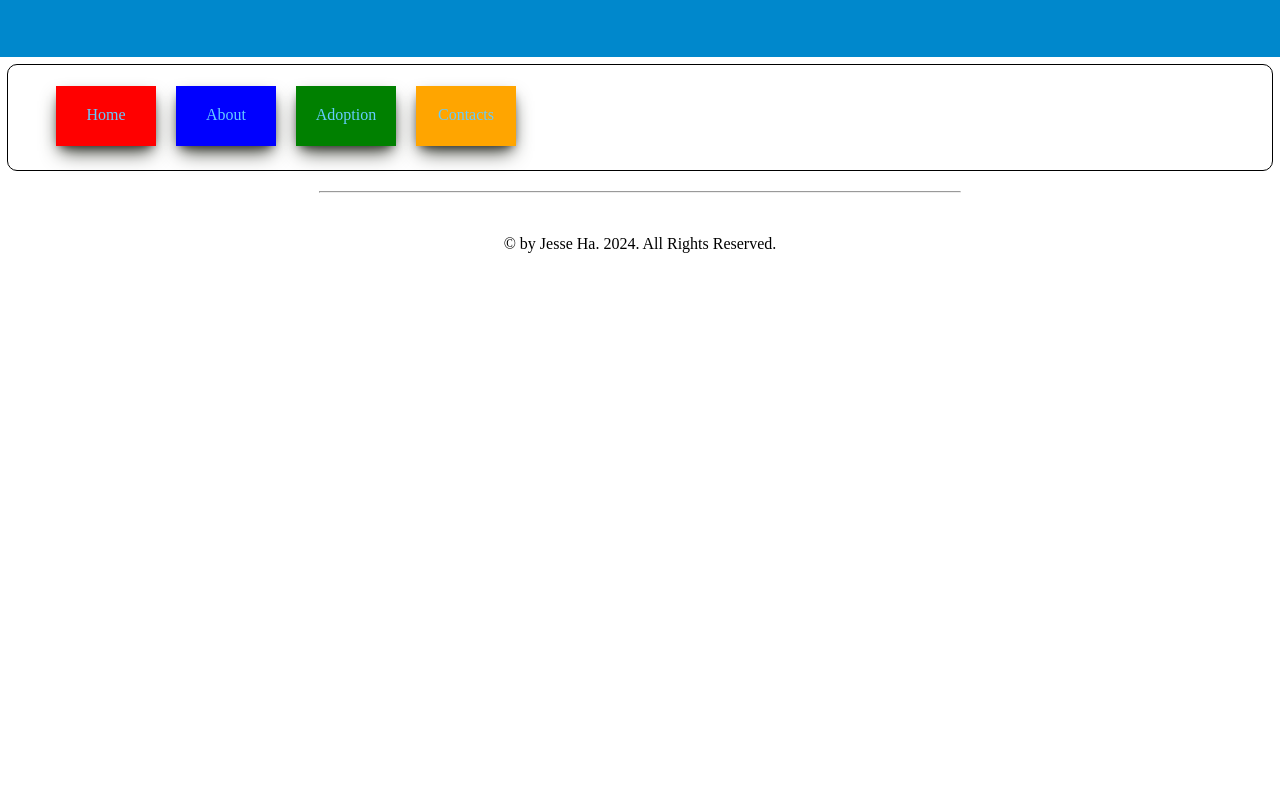
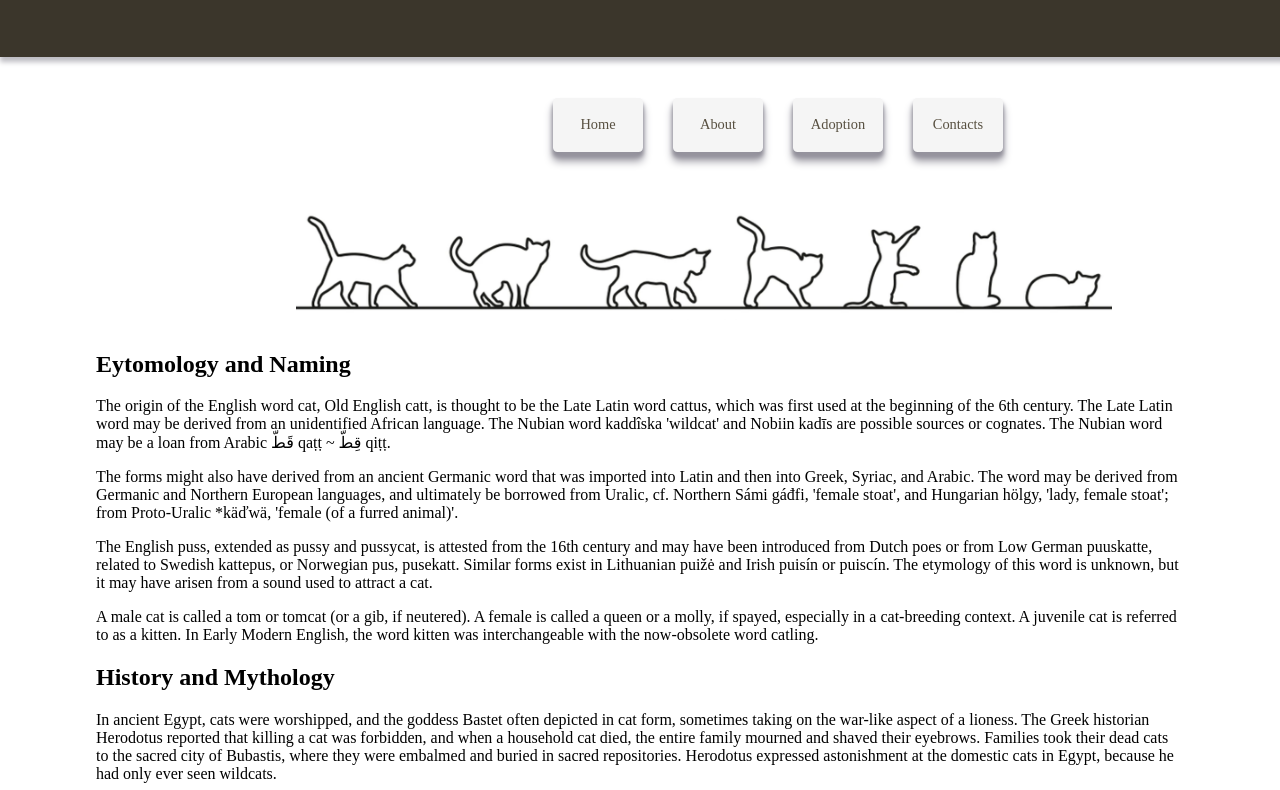
Before and after one commit to jse-h/acit1620-lab4, a plain HTML site: page index.html in a window 1280 px wide. Shown: the part 103-893 px from the top of the page. Before the commit the page ends 800 px from the top, so only its background shows below. Drawn offline with Linux system fonts and the light colour scheme.

Commit message:
nav complete, beginning of content

```diff
--- a/index.html
+++ b/index.html
@@ -28,10 +28,22 @@
 
     <div class="main-container">
         <main>
-            <h2></h2>
-            <p></p>
-            <h2></h2>
-            <p></p>
+            <div class="first-heading">
+            <img src="catheader.png" />
+            <h2>Eytomology and Naming</h2>
+            <p>The origin of the English word cat, Old English catt, is thought to be the Late Latin word cattus, which was first used at the beginning of the 6th century. The Late Latin word may be derived from an unidentified African language. The Nubian word kaddîska 'wildcat' and Nobiin kadīs are possible sources or cognates. The Nubian word may be a loan from Arabic قَطّ qaṭṭ ~ قِطّ qiṭṭ.</p>
+            <p>
+            The forms might also have derived from an ancient Germanic word that was imported into Latin and then into Greek, Syriac, and Arabic. The word may be derived from Germanic and Northern European languages, and ultimately be borrowed from Uralic, cf. Northern Sámi gáđfi, 'female stoat', and Hungarian hölgy, 'lady, female stoat'; from Proto-Uralic *käďwä, 'female (of a furred animal)'.</p>
+            <p>The English puss, extended as pussy and pussycat, is attested from the 16th century and may have been introduced from Dutch poes or from Low German puuskatte, related to Swedish kattepus, or Norwegian pus, pusekatt. Similar forms exist in Lithuanian puižė and Irish puisín or puiscín. The etymology of this word is unknown, but it may have arisen from a sound used to attract a cat.</p>
+            <p>A male cat is called a tom or tomcat (or a gib, if neutered). A female is called a queen or a molly, if spayed, especially in a cat-breeding context. A juvenile cat is referred to as a kitten. In Early Modern English, the word kitten was interchangeable with the now-obsolete word catling.</p>
+            </div>
+            <div class="second-heading">
+            <h2>History and Mythology</h2>
+            <p>In ancient Egypt, cats were worshipped, and the goddess Bastet often depicted in cat form, sometimes taking on the war-like aspect of a lioness. The Greek historian Herodotus reported that killing a cat was forbidden, and when a household cat died, the entire family mourned and shaved their eyebrows. Families took their dead cats to the sacred city of Bubastis, where they were embalmed and buried in sacred repositories. Herodotus expressed astonishment at the domestic cats in Egypt, because he had only ever seen wildcats.</p>
+            <p>In ancient Egypt, cats were worshipped, and the goddess Bastet often depicted in cat form, sometimes taking on the war-like aspect of a lioness. The Greek historian Herodotus reported that killing a cat was forbidden, and when a household cat died, the entire family mourned and shaved their eyebrows. Families took their dead cats to the sacred city of Bubastis, where they were embalmed and buried in sacred repositories. Herodotus expressed astonishment at the domestic cats in Egypt, because he had only ever seen wildcats.</p>
+            <p>Cats eventually displaced weasels as the pest control of choice because they were more pleasant to have around the house and were more enthusiastic hunters of mice. During the Middle Ages, many of Artemis's associations with cats were grafted onto the Virgin Mary. Cats are often shown in icons of Annunciation and of the Holy Family and, according to Italian folklore, on the same night that Mary gave birth to Jesus, a cat in Bethlehem gave birth to a kitten.[226] Domestic cats were spread throughout much of the rest of the world during the Age of Discovery, as ships' cats were carried on sailing ships to control shipboard rodents and as good-luck charms.</p>
+            <p>Several ancient religions believed cats are exalted souls, companions or guides for humans, that are all-knowing but mute so they cannot influence decisions made by humans. In Japan, the maneki neko cat is a symbol of good fortune. In Norse mythology, Freyja, the goddess of love, beauty, and fertility, is depicted as riding a chariot drawn by cats. In Jewish legend, the first cat was living in the house of the first man Adam as a pet that got rid of mice. The cat was once partnering with the first dog before the latter broke an oath they had made which resulted in enmity between the descendants of these two animals. It is also written that neither cats nor foxes are represented in the water, while every other animal has an incarnation species in the water. Although no species are sacred in Islam, cats are revered by Muslims. Some Western writers have stated Muhammad had a favorite cat, Muezza. He is reported to have loved cats so much, "he would do without his cloak rather than disturb one that was sleeping on it". The story has no origin in early Muslim writers, and seems to confuse a story of a later Sufi saint, Ahmed ar-Rifa'i, centuries after Muhammad. One of the companions of Muhammad was known as Abu Hurayrah ("father of the kitten"), in reference to his documented affection to cats.</p>
+            </div>
         </main>
     </div>
 
--- a/styles.css
+++ b/styles.css
@@ -1,6 +1,6 @@
 :root {
-    --blue-hsl-header: 200, 100%;
-    --box-shadow: 80, 10%;
+    --global-color-value: 40, 15%;
+    --box-shadow: 250, 5%;
 }
 
 body {
@@ -13,7 +13,7 @@ body {
     display: flex;
     padding: 5px 0.5rem 0.5rem;
     margin: 7px;
-    border: 1px solid black;
+    margin-left: 500px;
     border-radius: 10px;
 }
 
@@ -22,72 +22,83 @@ ul > div {
     padding-top: 20px;
     height: 40px;
     width: 100px;
-}
-
-/*Formatting nav divs*/
-ul > div:first-child {
-    background-color: red;
+    bottom: -10px;
+    background-color: whitesmoke;
+    border-radius: 5px;
     box-shadow:
-    0px 10px 20px -5px hsl(var(--box-shadow), 20%),
-    0px 5px 10px -5px hsl(var(--box-shadow), 10%);
-}
-
-ul > div:nth-child(2) {
-    background-color: blue;
-    box-shadow:
-    0px 10px 20px -5px hsl(var(--box-shadow), 20%),
-    0px 5px 10px -5px hsl(var(--box-shadow), 10%);
-}
-
-ul > div:nth-child(3) {
-    background-color: green;
-    box-shadow:
-    0px 10px 20px -5px hsl(var(--box-shadow), 20%),
-    0px 5px 10px -5px hsl(var(--box-shadow), 10%);
-}
-
-ul > div:nth-child(4) {
-    background-color: orange;
-    box-shadow:
-    0px 10px 20px -5px hsl(var(--box-shadow), 20%),
-    0px 5px 10px -5px hsl(var(--box-shadow), 10%);
+    0px 10px 10px hsl(var(--box-shadow), 60%),
+    0px 5px 5px hsl(var(--box-shadow), 50%);
+    transform: scale(0.9);
+    transition: bottom 0.5s, background-color 1s, transform 0.7s, box-shadow 0.5s ease;
 }
 
 /*Transitions for nav divs*/
-ul > div:hover:first-child {
-    top: 0;
+ul > div:hover {
+    bottom: 0px;
     box-shadow: none;
+    background-color: hsl(var(--global-color-value), 25%);
+    transform: scale(1.3, 1.2);
+    box-shadow:
+    0px 10px 10px hsl(var(--box-shadow), 30%),
+    0px 5px 5px hsl(var(--box-shadow), 40%);
+    transition: bottom 0.5s, background-color 0.5s, transform 0.7s, box-shadow 0.5s ease;
 }
 
 .nav-container ul {
     display: flex;
     flex-direction: row;
-    gap: 20px;
+    gap: 20px; /*Adjust space between nav*/
 }
 
+/*Nav list text content*/
 .nav-container li {
+    position: relative;
+    height: 40px;
+    width: 100px;
+    padding-top: 20px;
+    bottom: 20px;
     list-style-type: none;
     text-align: center;
-    color: hsl(var(--blue-hsl-header), 70%);
+    color: hsl(var(--global-color-value), 30%);
+    transition: color 0.5s ease; /* Transition back to default text color*/
+}
+
+.nav-container li:hover {
+    position: relative;
+    padding-top: 20px; /* Need this and bottom to center text and have text stay in position while adjusting height change on hover*/
+    bottom: 20px;
+    height: 40px;
+    color: hsl(var(--global-color-value), 95%);
+    transition: color 1s ease; /*Transition to lighter text color on hover*/
+}
+
+.main-container img {
+    padding-left: 200px;
+    width: 75%;
+}
+
+.main-container main {
+    margin: 2rem 6rem;
 }
 
 header {
     width: 100%;
     height: 100px;
-    background-color: hsl(var(--blue-hsl-header), 40%);
+    background-color: hsl(var(--global-color-value), 20%);
     padding: 30px;
+    box-shadow: 0px 5px 5px hsl(var(--box-shadow), 75%);
 }
 
 header h1 {
     color: white;
     text-align: center;
     text-shadow:
-    3px 3px 0 black,
-    -3px 3px 0 black;
+    3px 3px 5px black,
+    -3px 3px 5px black;
 }
 
 hr {
-    width: 50%;
+    width: 75%;
 }
 
 footer {
```
Also changed, not shown: catheader.png (added).
